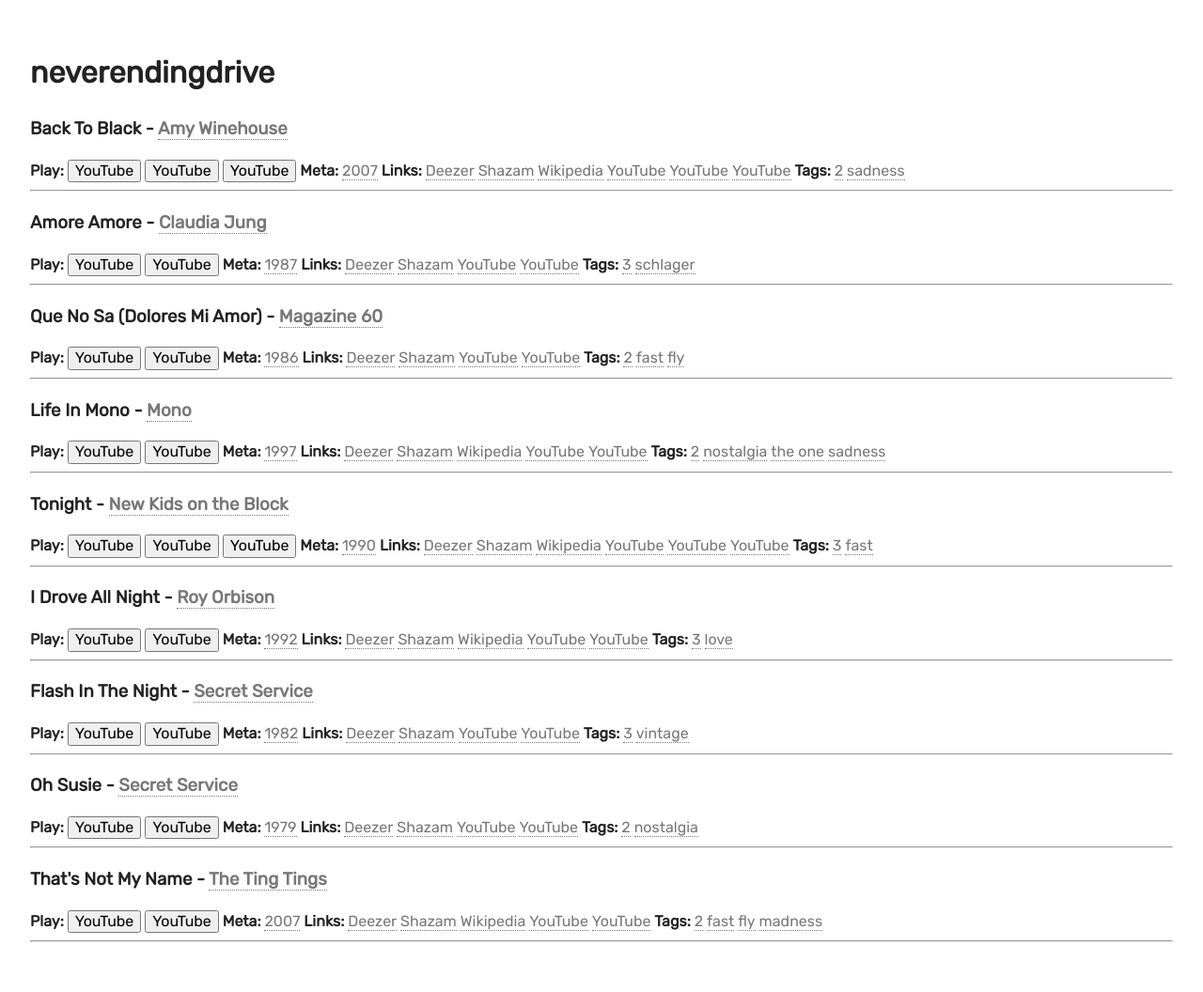
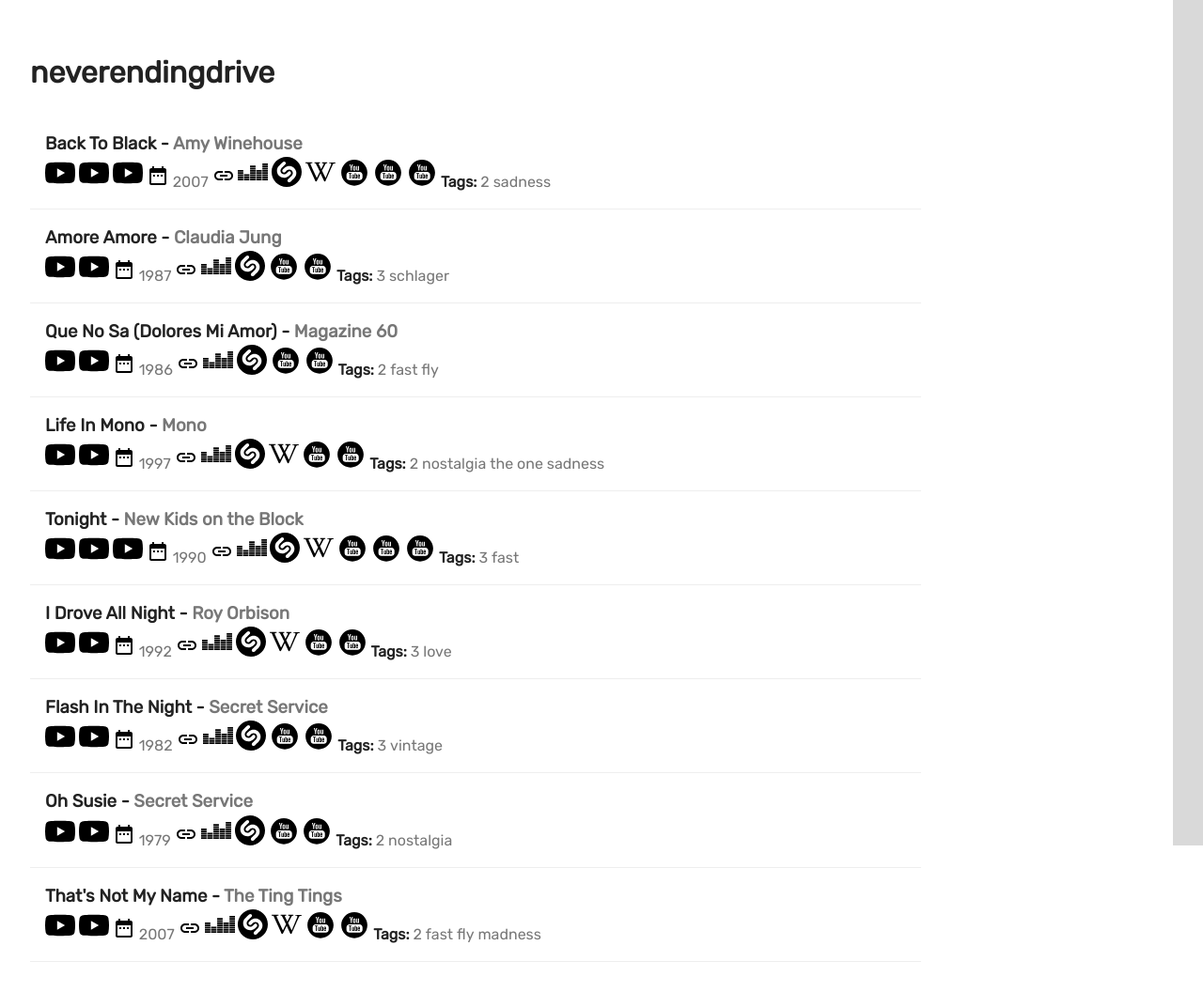
Before and after one commit to neverendingdrive/neverendingdrive.github.io, a Jekyll site: the page built from index.html, in a window 1280 px wide. Shown: the whole page at 94% size. Built offline with Jekyll 4.4.1, drawn with Linux system fonts in a browser that asks for light colours.

Commit message:
Incremental improvements to the song list and to the YouTube player

```diff
--- a/css/main.css
+++ b/css/main.css
@@ -6,9 +6,13 @@
 }
 
 a {
-    border-bottom: 1px dotted #777;
+    /* border-bottom: 1px dotted #777; */
     color: #777;
     text-decoration: none;
+}
+
+h3 {
+    margin: 0;
 }
 
 .ned-list {
@@ -25,12 +29,67 @@
     display: inline-block;
 }
 
-#player {
+.player-wrapper {
     position: fixed;
     top: 0;
     right: 0;
+    bottom: 0;
+    background: #000;
+    display: flex;
+    align-items: center;
+    padding: 1rem;
+    /* opacity: 0.25; */
+    filter: opacity(15%);
+}
+
+#player {
+    /* filter: grayscale(1) invert(1); */
 }
 
 .wrapper {
-    padding: 2rem;
+    padding: 2rem 300px 2rem 2rem;
 }
+
+.ned-button--youtube {
+    background: url("/img/youtube.svg");
+    width: 2rem;
+    height: 2rem;
+    border: none;
+}
+
+.ned-date::before {
+    content: url("/img/icons/ic_date_range_black_24px.svg");
+}
+
+.ned-list--links::before {
+    content: url("/img/icons/ic_link_black_24px.svg");
+}
+
+.ned-link--tir {
+    width: 2rem;
+    height: 2rem;
+    overflow: hidden;
+    font-size: 1px;
+    color: white;
+}
+
+.ned-link--deezer {
+    content: url("/img/icons/brands/deezer.svg");
+}
+
+.ned-link--shazam {
+    content: url("/img/icons/brands/shazam.svg");
+}
+
+.ned-link--wikipedia {
+    content: url("/img/icons/brands/wikipedia.svg");
+}
+
+.ned-link--youtube {
+    content: url("/img/icons/brands/youtube.svg");
+}
+
+.ned-song {
+    border-bottom: 1px solid #eee;
+    padding: 1rem;
+}
--- a/index.html
+++ b/index.html
@@ -3,36 +3,41 @@
 ---
 
 <ul class="ned-list">
-{% for category in site.data.songs %}
-    {% for artist in category[1] %}
-        {% assign curartist = artist[1] %}
-
-        {% for song in curartist.songs %}
-            <li>
-                <h3>{{ song.title }} - <a href="#artist={{ artist[0] }}">{{ curartist.artist }}</a></h3>
+    {% for category in site.data.songs %} {% for artist in category[1] %} {% assign curartist = artist[1] %} {% for song in curartist.songs
+    %}
+    <li class="ned-song">
+        <h3>{{ song.title }} -
+            <a href="#artist={{ artist[0] }}">{{ curartist.artist }}</a>
+        </h3>
 
         <!-- Play -->
-                <b>Play:</b>
         {% for youtube in song.youtube %}
-                <button onclick="loadVideo('{{ youtube }}');">YouTube</button>
+        <!-- <button onclick="loadVideo('{{ youtube }}');">YouTube</button> -->
+        <button class="ned-button--youtube" onclick="loadVideo('{{ youtube }}');"></button>
         {% endfor %}
 
         <!-- Meta -->
-                <b>Meta:</b>
-                <ul class="ned-list ned-list--inline">
-                    <li><a href="#/year/{{ song.year }}/">{{ song.year }}</a></li>
-                </ul>
+        <span class="ned-date">
+            <a href="#/year/{{ song.year }}/"><time>{{ song.year }}</time></a>
+        </span>
+        <!-- <ul class="ned-list ned-list--inline">
+            <li>
+                <a href="#/year/{{ song.year }}/">{{ song.year }}</a>
+            </li>
+        </ul> -->
 
         <!-- External links -->
-                <b>Links:</b>
-                <ul class="ned-list ned-list--inline">
-                    <li><a href="http://www.deezer.com/track/{{ song.deezer }}" target="_blank">Deezer</a></li>
-                    <li><a href="https://www.shazam.com/track/{{ song.shazam }}" target="_blank">Shazam</a></li>
+        <ul class="ned-list ned-list--inline ned-list--links">
+            <li><a class="ned-link--tir ned-link--deezer" href="http://www.deezer.com/track/{{ song.deezer }}" target="_blank">Deezer</a></li>
+            <li><a class="ned-link--tir ned-link--shazam" href="https://www.shazam.com/track/{{ song.shazam }}" target="_blank">Shazam</a></li>
             {% if song.wikipedia %}
-                    <li><a href="{{ song.wikipedia }}" target="_blank">Wikipedia</a></li>
-                    {% endif %}
-                    {% for youtube in song.youtube %}
-                    <li><a href="https://www.youtube.com/watch?v={{ youtube }}" target="_blank">YouTube</a></li>
+            <li><a class="ned-link--tir ned-link--wikipedia" href="{{ song.wikipedia }}" target="_blank">Wikipedia</a></li>
+            {% endif %} {% for youtube in song.youtube %}
+            <li><a class="ned-link--tir ned-link--youtube" href="https://www.youtube.com/watch?v={{ youtube }}" target="_blank">YouTube</a></li>
+<!--
+            <li>
+                <a href="https://www.youtube.com/watch?v={{ youtube }}" target="_blank">YouTube</a>
+            </li> -->
             {% endfor %}
         </ul>
 
@@ -40,20 +45,20 @@
         <b>Tags:</b>
         <ul class="ned-list ned-list--inline">
             {% for tag in song.tags %}
-                    <li><a href="#{{ tag }}">{{ tag }}</a></li>
+            <li>
+                <a href="#{{ tag }}">{{ tag }}</a>
+            </li>
             {% endfor %}
         </ul>
 
-                <hr>
     </li>
-        {% endfor %}
-
-    {% endfor %}
-{% endfor %}
+    {% endfor %} {% endfor %} {% endfor %}
 </ul>
 
 <!-- 1. The <iframe> (and video player) will replace this <div> tag. -->
+<div class="player-wrapper">
     <div id="player"></div>
+</div>
 
 <script>
     // 2. This code loads the IFrame Player API code asynchronously.
@@ -68,8 +73,16 @@
     var player;
     function onYouTubeIframeAPIReady() {
         player = new YT.Player('player', {
-        height: '195',
-        width: '320',
+            height: '200',
+            width: '200',
+            playerVars: {
+                // controls: 0,
+                iv_load_policy: 3,
+                // modestbranding: 1,
+                rel: 0,
+                showinfo: 0,
+                theme: "light"
+            },
             // videoId: 'M7lc1UVf-VE',
             events: {
                 'onReady': onPlayerReady
@@ -79,10 +92,10 @@
 
     // 4. The API will call this function when the video player is ready.
     function onPlayerReady(event) {
-        event.target.playVideo();
+        // event.target.playVideo();
     }
 
     function loadVideo(videoID) {
-        if(player) { player.loadVideoById(videoID); }
+        if (player) { player.loadVideoById(videoID); }
     }
 </script>
```
Also changed, not shown: img/icons/brands/deezer.svg (added), img/icons/brands/shazam.svg (added), img/icons/brands/wikipedia.svg (added), img/icons/brands/youtube.svg (added), img/icons/ic_date_range_black_24px.svg (added), img/icons/ic_link_black_24px.svg (added), img/youtube.svg (added). Lines whose indentation alone changed are shown as unchanged.
